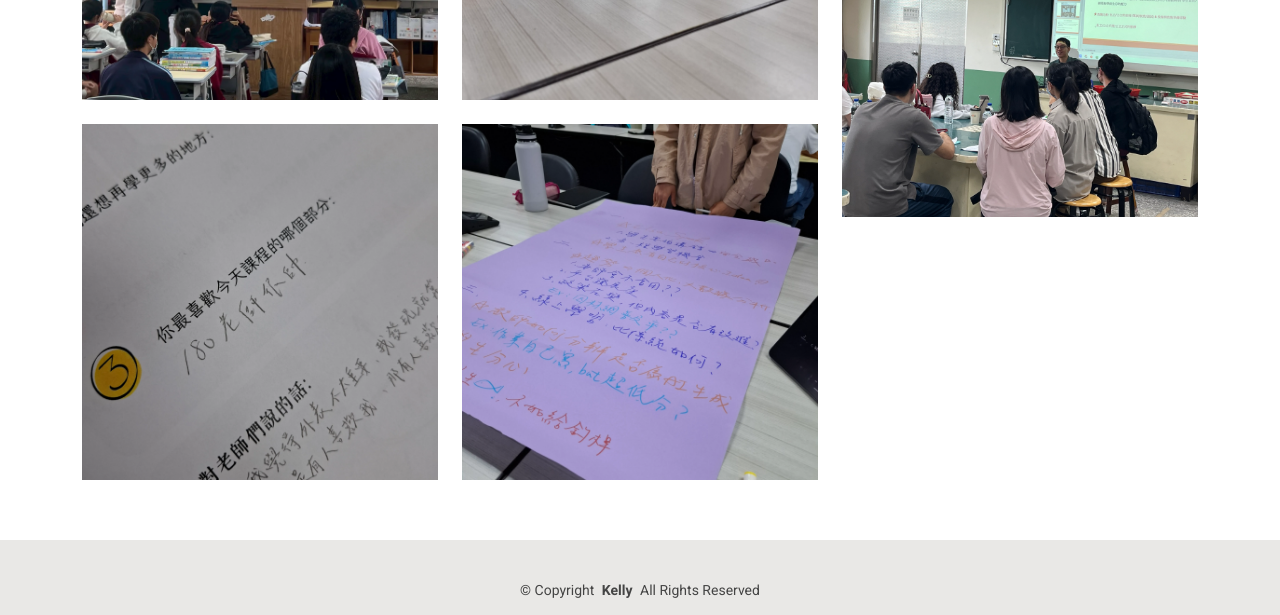
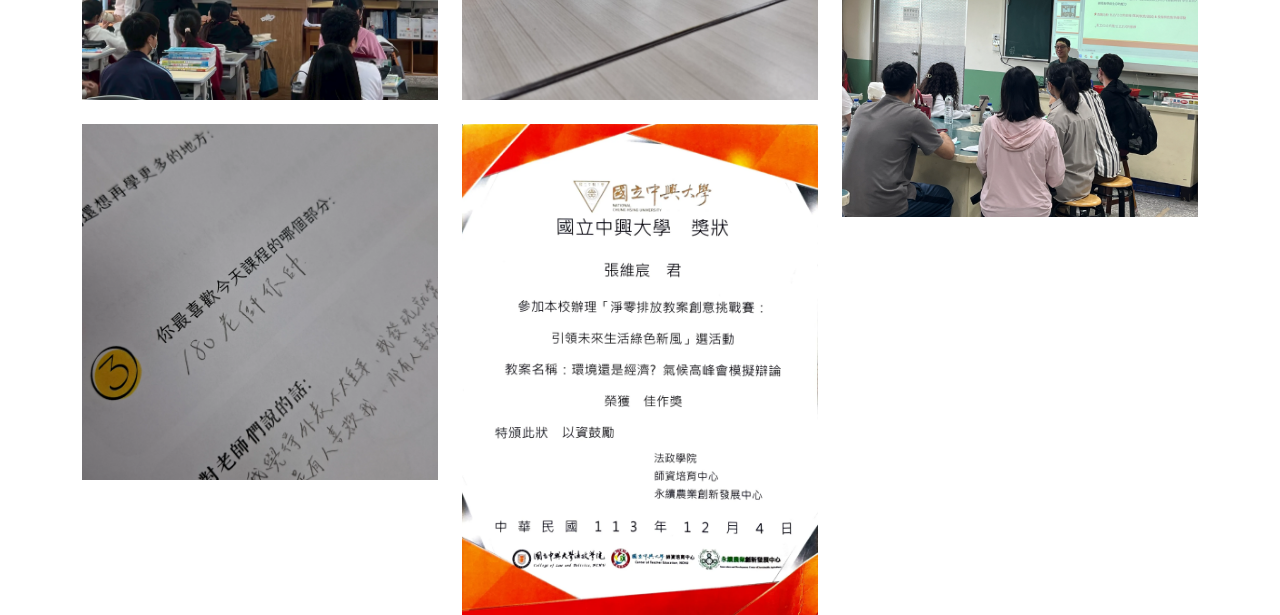
Before and after one commit to Vinvin0531/Web, a plain HTML site: page portfolio.html in a window 1280 px wide. Shown: the part 910-1525 px from the top of the page. Drawn offline with Linux system fonts and the light colour scheme.

Commit message:
Add files via upload

```diff
--- a/portfolio.html
+++ b/portfolio.html
@@ -166,11 +166,11 @@
             </div><!-- End Portfolio Item -->
 
             <div class="col-lg-4 col-md-6 portfolio-item isotope-item filter-app">
-              <img src="assets/img/masonry-portfolio/ahh8.webp" class="img-fluid" alt="">
+              <img src="assets/img/masonry-portfolio/ahh9.webp" class="img-fluid" alt="">
               <div class="portfolio-info">
                 <h4>淨零排放教案創意挑戰賽：引領未來生活綠色新風</h4>
                 <p>佳作獎狀</p>
-                <a href="assets/img/masonry-portfolio/ahh8.webp" title="議題融入英語文教學" data-gallery="portfolio-gallery-product" class="glightbox preview-link"><i class="bi bi-zoom-in"></i></a>
+                <a href="assets/img/masonry-portfolio/ahh9.webp" title="議題融入英語文教學" data-gallery="portfolio-gallery-product" class="glightbox preview-link"><i class="bi bi-zoom-in"></i></a>
                 <a href="portfolio-details.html" title="More Details" class="details-link"><i class="bi bi-link-45deg"></i></a>
               </div>
             </div><!-- End Portfolio Item -->
```
Also changed, not shown: about.html (+2 -2 lines), index.html (+2 -2 lines).
